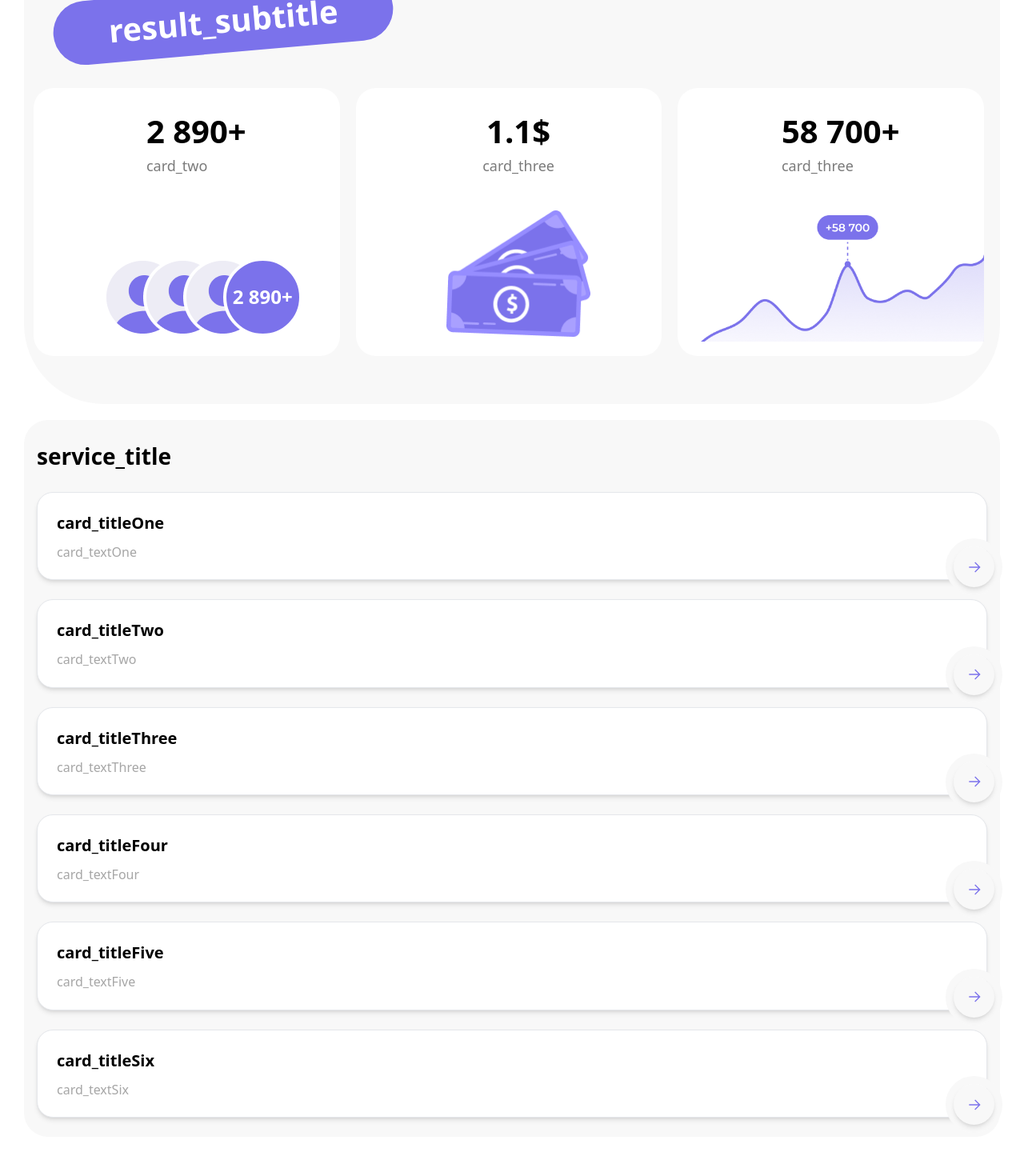
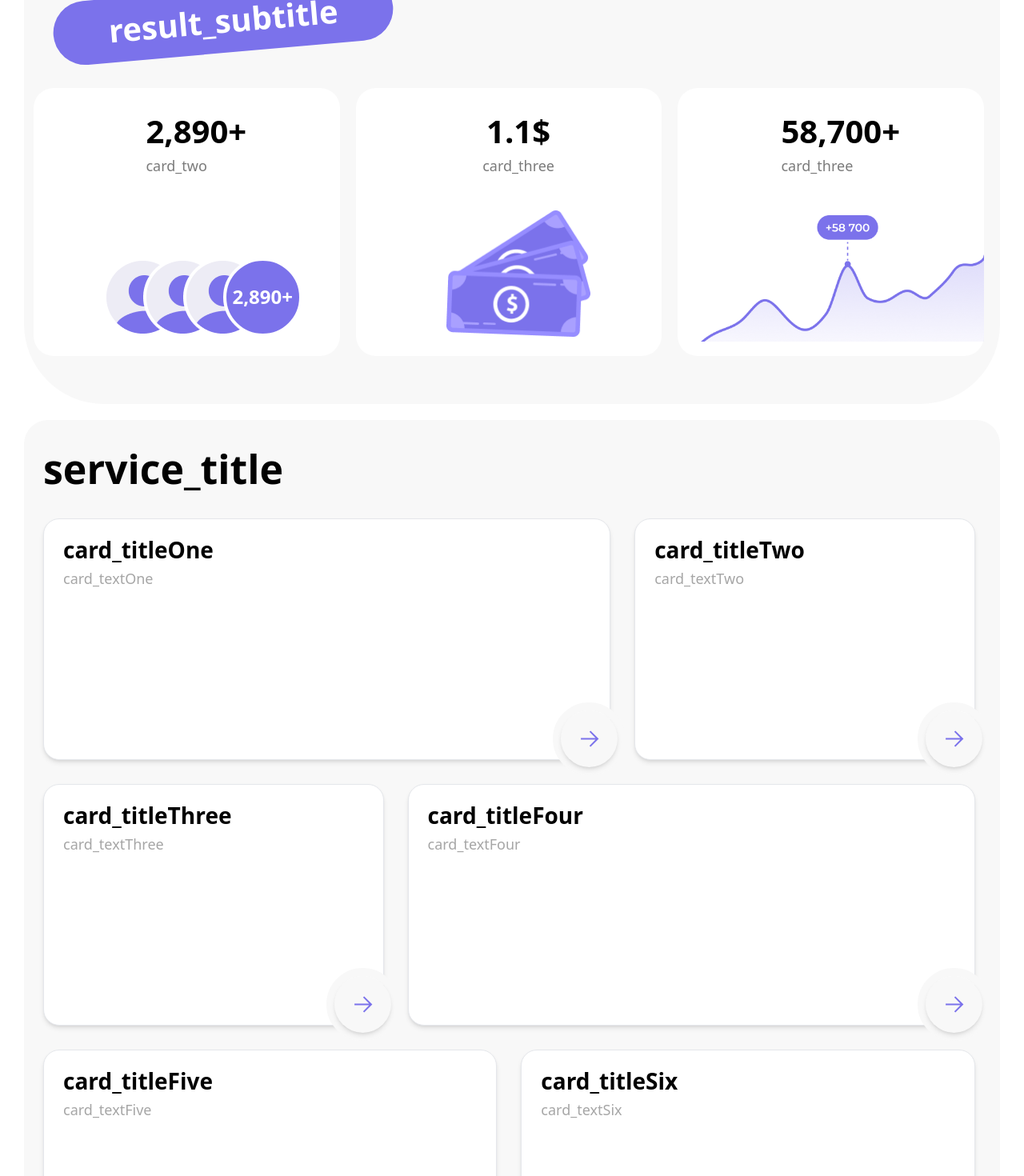
Before and after one commit to tarpeeton/result-me, a Next.js app: page /about in a window 1280 px wide. Shown: the part 960-2430 px from the top of the page at 80% size. Before the commit the page ends 2381 px from the top, so only its background shows below. Built offline with nearby package versions, Linux system fonts and the light colour scheme; what i18next-resources-to-backend would draw is missing.

Commit message:
Added New Animation Count Result Page

```diff
--- a/app/[lng]/components/Main/Results.js
+++ b/app/[lng]/components/Main/Results.js
@@ -1,3 +1,4 @@
+'use client'
 import { useParams } from 'next/navigation'
 import { useCustomTranslation } from '../../../i18n/client'
 import Image from 'next/image'
@@ -5,10 +6,37 @@ import Image from 'next/image'
 import user from '@/public/images/user.png'
 import progress from '@/public/images/progress.png'
 import money from '@/public/images/money.png'
+import React, { useState, useEffect, useRef } from 'react'
+import CountUp from 'react-countup'
 
 const Result = () => {
 	const { lng } = useParams()
 	const { t } = useCustomTranslation(lng, 'result')
+	const sectionRef = useRef(null)
+	const [inView, setInView] = useState(false)
+
+	useEffect(() => {
+		const observer = new IntersectionObserver(
+			([entry]) => {
+				if (entry.isIntersecting) {
+					setInView(true)
+				}
+			},
+			{
+				threshold: 0.5, // Trigger when 50% of the element is visible
+			}
+		)
+
+		if (sectionRef.current) {
+			observer.observe(sectionRef.current)
+		}
+
+		return () => {
+			if (sectionRef.current) {
+				observer.unobserve(sectionRef.current)
+			}
+		}
+	}, [])
 
 	return (
 		<div className='rounded-[30px] mdl:rounded-[60px] 2xl:rounded-[100px] bg-bgDark 3xl:px-[70px] mt-[30px] px-[12px]'>
@@ -45,8 +73,20 @@ const Result = () => {
 				{/* CARD ONE */}
 				<div className='bg-white100 max-h-[440px]  flex flex-col  items-center rounded-[25px] p-[24px] mdl:justify-between mdl:basis-[48%] 2xl:basis-[32%] pr-0'>
 					<div>
-						<p className='text-[28px]  mdl:text-[40px]  4xl:text-[50px] text-center text-black font-bold'>2 890+</p>
-						<p className='text-[14px] mdl:text-[18px]   4xl:text-[20px] text-titleDark50'>{t('card_two')}</p>
+						<div ref={sectionRef} className='flex justify-center'>
+							{inView ? (
+								<p className='text-[28px] mdl:text-[40px] 4xl:text-[50px] text-center text-black font-bold'>
+									<CountUp start={0} end={2890} duration={2.5} suffix='+' />
+								</p>
+							) : (
+								<p className='text-[28px] mdl:text-[40px] 4xl:text-[50px] text-center text-black font-bold'>
+									2890+
+								</p>
+							)}
+						</div>
+						<p className='text-[14px] mdl:text-[18px]   4xl:text-[20px] text-titleDark50'>
+							{t('card_two')}
+						</p>
 					</div>
 					<div className='mt-[97px] sm:w-[100%] md:w-[80%] mdx:w-[70%] mdl:w-[65%]  4xl:w-[50%]'>
 						<div className='relative w-[99px] h-[99px] flex flex-row 4xl:w-[126px] 4xl:h-[136px]'>
@@ -74,9 +114,16 @@ const Result = () => {
 								alt='Ilustration'
 								className='object-cover w-full absolute left-[100px]'
 							/>
-							<div className='w-[99px] border-[4px] border-white100 h-[99px] bg-violet100 rounded-[50px] absolute left-[150px] text-white100 flex items-center justify-center text-[24px] font-semibold 4xl:w-[126px] 4xl:h-[126px] 4xl:rounded-[100px]'>
-							2 890+
-							</div>
+
+							{inView ? (
+								<div className='w-[99px] border-[4px] border-white100 h-[99px] bg-violet100 rounded-[50px] absolute left-[150px] text-white100 flex items-center justify-center text-[24px] font-semibold 4xl:w-[126px] 4xl:h-[126px] 4xl:rounded-[100px]'>
+									<CountUp start={0} end={2890} duration={2.5} suffix='+' />
+								</div>
+							) : (
+								<div className='w-[99px] border-[4px] border-white100 h-[99px] bg-violet100 rounded-[50px] absolute left-[150px] text-white100 flex items-center justify-center text-[24px] font-semibold 4xl:w-[126px] 4xl:h-[126px] 4xl:rounded-[100px]'>
+									2890+
+								</div>
+							)}
 						</div>
 					</div>
 				</div>
@@ -84,8 +131,19 @@ const Result = () => {
 				{/* CARD TWO */}
 				<div className='bg-white100 max-h-[440px] flex flex-col  items-center rounded-[25px] p-[24px] mdl:justify-between mdl:basis-[100%] mdl:order-1 2xl:basis-[32%] pr-0 pb-0 '>
 					<div>
-						<p className='text-[28px] mdl:text-[40px]  text-center text-black font-bold 4xl:text-[50px]'>58 700+</p>
-						<p className='text-[14px] mdl:text-[18px]  4xl:text-[20px] text-titleDark50'>{t('card_three')}</p>
+						{inView ? (
+							<p className='text-[28px] mdl:text-[40px]  text-center text-black font-bold 4xl:text-[50px]'>
+								<CountUp start={0} end={58700} duration={2.4} suffix='+' />
+							</p>
+						) : (
+							<p className='text-[28px] mdl:text-[40px]  text-center text-black font-bold 4xl:text-[50px]'>
+								58 700+
+							</p>
+						)}
+
+						<p className='text-[14px] mdl:text-[18px]  4xl:text-[20px] text-titleDark50'>
+							{t('card_three')}
+						</p>
 					</div>
 					<div className='mt-[42px] mdl:mt-[30px] 3xl:mt-[80px] w-full mdx:w-[100%] mdx:h-[90%] lg:h-[70%] lg:w-[100%]'>
 						<Image
@@ -102,8 +160,25 @@ const Result = () => {
 				{/* CARD THREE */}
 				<div className='bg-white100 max-h-[440px] flex flex-col  items-center rounded-[25px] p-[24px]  mdl:justify-between mdl:basis-[48%]  2xl:basis-[32%] pr-0 3xl:order-3'>
 					<div>
-						<p className='text-[28px] 2xl:text-[40px]  mdl:text-[40px] 4xl:text-[50px] text-center text-black font-bold'>1.1$</p>
-						<p className='text-[14px] mdl:text-[18px] 4xl:text-[20px] text-titleDark50'>{t('card_three')}</p>
+						{inView ? (
+							<p className='text-[28px] 2xl:text-[40px]  mdl:text-[40px] 4xl:text-[50px] text-center text-black font-bold'>
+								<CountUp
+									start={0}
+									end={1.1}
+									duration={2.4}
+									decimals={1}
+									suffix='$'
+								/>
+							</p>
+						) : (
+							<p className='text-[28px] 2xl:text-[40px]  mdl:text-[40px] 4xl:text-[50px] text-center text-black font-bold'>
+								1.1$
+							</p>
+						)}
+
+						<p className='text-[14px] mdl:text-[18px] 4xl:text-[20px] text-titleDark50'>
+							{t('card_three')}
+						</p>
 					</div>
 					<div className='mt-[42px] w-[50%]   3xl:w-[45%]'>
 						<Image
--- a/app/[lng]/components/Main/Services.js
+++ b/app/[lng]/components/Main/Services.js
@@ -9,97 +9,98 @@ const Services = () => {
 	const {lng} = useParams()
 	const {t} = useCustomTranslation(lng , 'services')
 	return (
-	  <div className="w-full flex flex-col flex-wrap justify-between gap-6 mt-[20px] bg-[#F8F8F8] py-[24px] px-[16px] rounded-[30px]">
+	  <div className="w-full flex flex-col flex-wrap justify-between gap-6 mt-[20px] bg-[#F8F8F8] py-[24px] px-[16px] rounded-[30px] mdl:pl-[24px] mdl:pr-[14px]">
 		{/* Card 1 */}
 
 		<div>
-			<p className='text-[28px] font-bold text-titleDark'>{t('service_title')}</p>
+			<p className='text-[28px] mdl:text-[50px] font-semibold text-titleDark'>{t('service_title')}</p>
 		</div>
 
 {/* =========================== START ===================================== */}
-		<div className="bg-white w-full rounded-[20px] border border-gray-200 shadow-md p-6 flex flex-col justify-between relative">
+<div className='flex  flex-col gap-[16px] mdl:gap-[24px] 2xl:flex 2xl:flex-row 2xl:flex-wrap 2xl:gap-[30px]'>
+		<div className="bg-white w-full rounded-[20px] border border-gray-200 shadow-md p-6 flex flex-col justify-between relative mdl:min-h-[302px] 2xl:w-[60%] cursor-pointer hover:bg-violet100 duration-[600ms] ease-in-out group">
 		  <div>
-			<h2 className="text-xl font-semibold text-[#010101]">{t('card_titleOne')}</h2>
-			<p className="text-[#A6A6A6] leading-[20.4px] mt-[12px]">
+			<h2 className="text-xl mdl:text-[28px] font-semibold text-[#010101] group-hover:text-white">{t('card_titleOne')}</h2>
+			<p className="text-[#A6A6A6] mdl:text-[18px] leading-[20.4px] mt-[12px] group-hover:text-white">
 			 {t('card_textOne')}
 			</p>
 		  </div>
-		  <div className="w-[71px] h-[71px] mb-[-20px] mr-[-20px] flex justify-end absolute right-0 bottom-0 border-[10px] border-[#F8F8F8] rounded-[100%]">
+		  <div className="w-[71px] h-[71px] mdl:w-[91px] mdl:h-[91px] mb-[-20px] mr-[-20px] flex justify-end absolute right-0 bottom-0 border-[10px] border-[#F8F8F8] rounded-[100%]">
 			<div className="w-full h-full bg-bgDark shadow-md rounded-full flex items-center justify-center">
-			 <GrLinkNext className='text-violet100'/>
+			 <GrLinkNext className='text-violet100 mdl:w-[25px] mdl:h-[25px]'/>
 			</div>
 		  </div>
 		</div>
 		{/* 2 */}
-		<div className="bg-white w-full rounded-[20px] border border-gray-200 shadow-md p-6 flex flex-col justify-between relative">
+		<div className="bg-white w-full rounded-[20px] border border-gray-200 shadow-md p-6 flex flex-col justify-between relative mdl:min-h-[302px] 2xl:w-[36%] cursor-pointer hover:bg-violet100 duration-[600ms] ease-in-out group">
 		  <div>
-			<h2 className="text-xl font-semibold text-[#010101]">{t('card_titleTwo')}</h2>
-			<p className="text-[#A6A6A6] leading-[20.4px] mt-[12px]">
+			<h2 className="text-xl mdl:text-[28px] font-semibold text-[#010101] group-hover:text-white">{t('card_titleTwo')}</h2>
+			<p className="text-[#A6A6A6] mdl:text-[18px] leading-[20.4px] mt-[12px] group-hover:text-white">
 			  {t('card_textTwo')}
 			</p>
 		  </div>
-		  <div className="w-[71px] h-[71px] mb-[-20px] mr-[-20px] flex justify-end absolute right-0 bottom-0 border-[10px] border-[#F8F8F8] rounded-[100%]">
+		  <div className="w-[71px] h-[71px] mdl:w-[91px] mdl:h-[91px] mb-[-20px] mr-[-20px] flex justify-end absolute right-0 bottom-0 border-[10px] border-[#F8F8F8] rounded-[100%]">
 			<div className="w-full h-full bg-bgDark shadow-md rounded-full flex items-center justify-center">
-			 <GrLinkNext className='text-violet100'/>
+			 <GrLinkNext className='text-violet100 mdl:w-[25px] mdl:h-[25px]'/>
 			</div>
 		  </div>
 		</div>
 		{/* 3 */}
-		<div className="bg-white w-full rounded-[20px] border border-gray-200 shadow-md p-6 flex flex-col justify-between relative">
+		<div className="bg-white w-full rounded-[20px] border border-gray-200 shadow-md p-6 flex flex-col justify-between relative mdl:min-h-[302px] 2xl:w-[36%] cursor-pointer hover:bg-violet100 duration-[600ms] ease-in-out group">
 		  <div>
-			<h2 className="text-xl font-semibold text-[#010101]">{t('card_titleThree')}</h2>
-			<p className="text-[#A6A6A6] leading-[20.4px] mt-[12px]">
+			<h2 className="text-xl mdl:text-[28px] font-semibold text-[#010101] group-hover:text-white">{t('card_titleThree')}</h2>
+			<p className="text-[#A6A6A6] mdl:text-[18px] leading-[20.4px] mt-[12px] group-hover:text-white">
 			 {t('card_textThree')}
 			</p>
 		  </div>
-		  <div className="w-[71px] h-[71px] mb-[-20px] mr-[-20px] flex justify-end absolute right-0 bottom-0 border-[10px] border-[#F8F8F8] rounded-[100%]">
+		  <div className="w-[71px] h-[71px] mdl:w-[91px] mdl:h-[91px] mb-[-20px] mr-[-20px] flex justify-end absolute right-0 bottom-0 border-[10px] border-[#F8F8F8] rounded-[100%]">
 			<div className="w-full h-full bg-bgDark shadow-md rounded-full flex items-center justify-center">
-			 <GrLinkNext className='text-violet100'/>
+			 <GrLinkNext className='text-violet100 mdl:w-[25px] mdl:h-[25px]'/>
 			</div>
 		  </div>
 		</div>
 		{/* 4 */}
-		<div className="bg-white w-full rounded-[20px] border border-gray-200 shadow-md p-6 flex flex-col justify-between relative">
+		<div className="bg-white w-full rounded-[20px] border border-gray-200 shadow-md p-6 flex flex-col justify-between relative mdl:min-h-[302px] 2xl:w-[60%] cursor-pointer hover:bg-violet100 duration-[600ms] ease-in-out group">
 		  <div>
-			<h2 className="text-xl font-semibold text-[#010101]">{t('card_titleFour')}</h2>
-			<p className="text-[#A6A6A6] leading-[20.4px] mt-[12px]">
+			<h2 className="text-xl mdl:text-[28px] font-semibold text-[#010101] group-hover:text-white">{t('card_titleFour')}</h2>
+			<p className="text-[#A6A6A6] mdl:text-[18px] leading-[20.4px] mt-[12px] group-hover:text-white">
 			  {t('card_textFour')}
 			</p>
 		  </div>
-		  <div className="w-[71px] h-[71px] mb-[-20px] mr-[-20px] flex justify-end absolute right-0 bottom-0 border-[10px] border-[#F8F8F8] rounded-[100%]">
+		  <div className="w-[71px] h-[71px] mdl:w-[91px] mdl:h-[91px] mb-[-20px] mr-[-20px] flex justify-end absolute right-0 bottom-0 border-[10px] border-[#F8F8F8] rounded-[100%]">
 			<div className="w-full h-full bg-bgDark shadow-md rounded-full flex items-center justify-center">
-			 <GrLinkNext className='text-violet100'/>
+			 <GrLinkNext className='text-violet100 mdl:w-[25px] mdl:h-[25px]'/>
 			</div>
 		  </div>
 		</div>
-		<div className="bg-white w-full rounded-[20px] border border-gray-200 shadow-md p-6 flex flex-col justify-between relative">
+		<div className="bg-white w-full rounded-[20px] border border-gray-200 shadow-md p-6 flex flex-col justify-between relative mdl:min-h-[302px] 2xl:w-[48%] cursor-pointer hover:bg-violet100 duration-[600ms] ease-in-out group">
 		  <div>
-			<h2 className="text-xl font-semibold text-[#010101]">{t('card_titleFive')}</h2>
-			<p className="text-[#A6A6A6] leading-[20.4px] mt-[12px]">
+			<h2 className="text-xl mdl:text-[28px] font-semibold text-[#010101] group-hover:text-white">{t('card_titleFive')}</h2>
+			<p className="text-[#A6A6A6] mdl:text-[18px] leading-[20.4px] mt-[12px] group-hover:text-white">
 			 {t('card_textFive')}
 			</p>
 		  </div>
-		  <div className="w-[71px] h-[71px] mb-[-20px] mr-[-20px] flex justify-end absolute right-0 bottom-0 border-[10px] border-[#F8F8F8] rounded-[100%]">
+		  <div className="w-[71px] h-[71px] mdl:w-[91px] mdl:h-[91px] mb-[-20px] mr-[-20px] flex justify-end absolute right-0 bottom-0 border-[10px] border-[#F8F8F8] rounded-[100%]">
 			<div className="w-full h-full bg-bgDark shadow-md rounded-full flex items-center justify-center">
-			 <GrLinkNext className='text-violet100'/>
+			 <GrLinkNext className='text-violet100 mdl:w-[25px] mdl:h-[25px]'/>
 			</div>
 		  </div>
 		</div>
 		{/* 5 */}
-		<div className="bg-white w-full rounded-[20px] border border-gray-200 shadow-md p-6 flex flex-col justify-between relative">
+		<div className="bg-white w-full rounded-[20px] border border-gray-200 shadow-md p-6 flex flex-col justify-between relative mdl:min-h-[302px] 2xl:w-[48%] cursor-pointer hover:bg-violet100 duration-[600ms] ease-in-out group" >
 		  <div>
-			<h2 className="text-xl font-semibold text-[#010101]">{t('card_titleSix')}</h2>
-			<p className="text-[#A6A6A6] leading-[20.4px] mt-[12px]">
+			<h2 className="text-xl mdl:text-[28px] font-semibold text-[#010101]  group-hover:text-white">{t('card_titleSix')}</h2>
+			<p className="text-[#A6A6A6] mdl:text-[18px] leading-[20.4px] mt-[12px] group-hover:text-white">
 			  {t('card_textSix')}
 			</p>
 		  </div>
-		  <div className="w-[71px] h-[71px] mb-[-20px] mr-[-20px] flex justify-end absolute right-0 bottom-0 border-[10px] border-[#F8F8F8] rounded-[100%]">
+		  <div className="w-[71px] h-[71px] mdl:w-[91px] mdl:h-[91px] mb-[-20px] mr-[-20px] flex justify-end absolute right-0 bottom-0 border-[10px] border-[#F8F8F8] rounded-[100%]">
 			<div className="w-full h-full bg-bgDark shadow-md rounded-full flex items-center justify-center">
-			 <GrLinkNext className='text-violet100'/>
+			 <GrLinkNext className='text-violet100 mdl:w-[25px] mdl:h-[25px]'/>
 			</div>
 		  </div>
 		</div>
-
+		</div>
 
 {/* ===================================END================================= */}
 
--- a/package.json
+++ b/package.json
@@ -18,6 +18,7 @@
     "next": "14.2.7",
     "react": "^18",
     "react-cookie": "^7.2.0",
+    "react-countup": "^6.5.3",
     "react-dom": "^18",
     "react-i18next": "^15.0.1",
     "react-icons": "^5.3.0",
```
Also changed, not shown: 1 other file (tests, documents, lock files or other folders).
